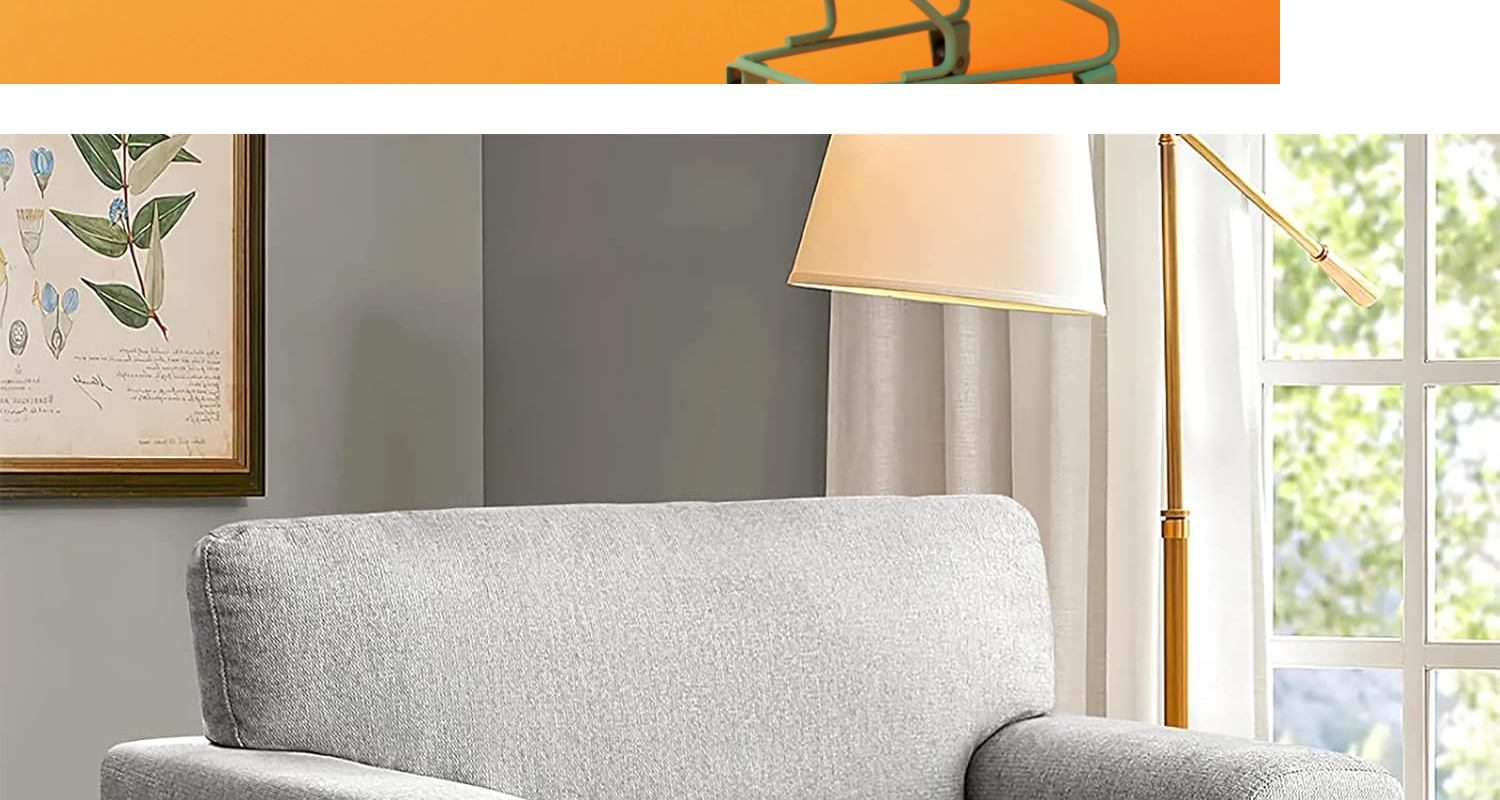
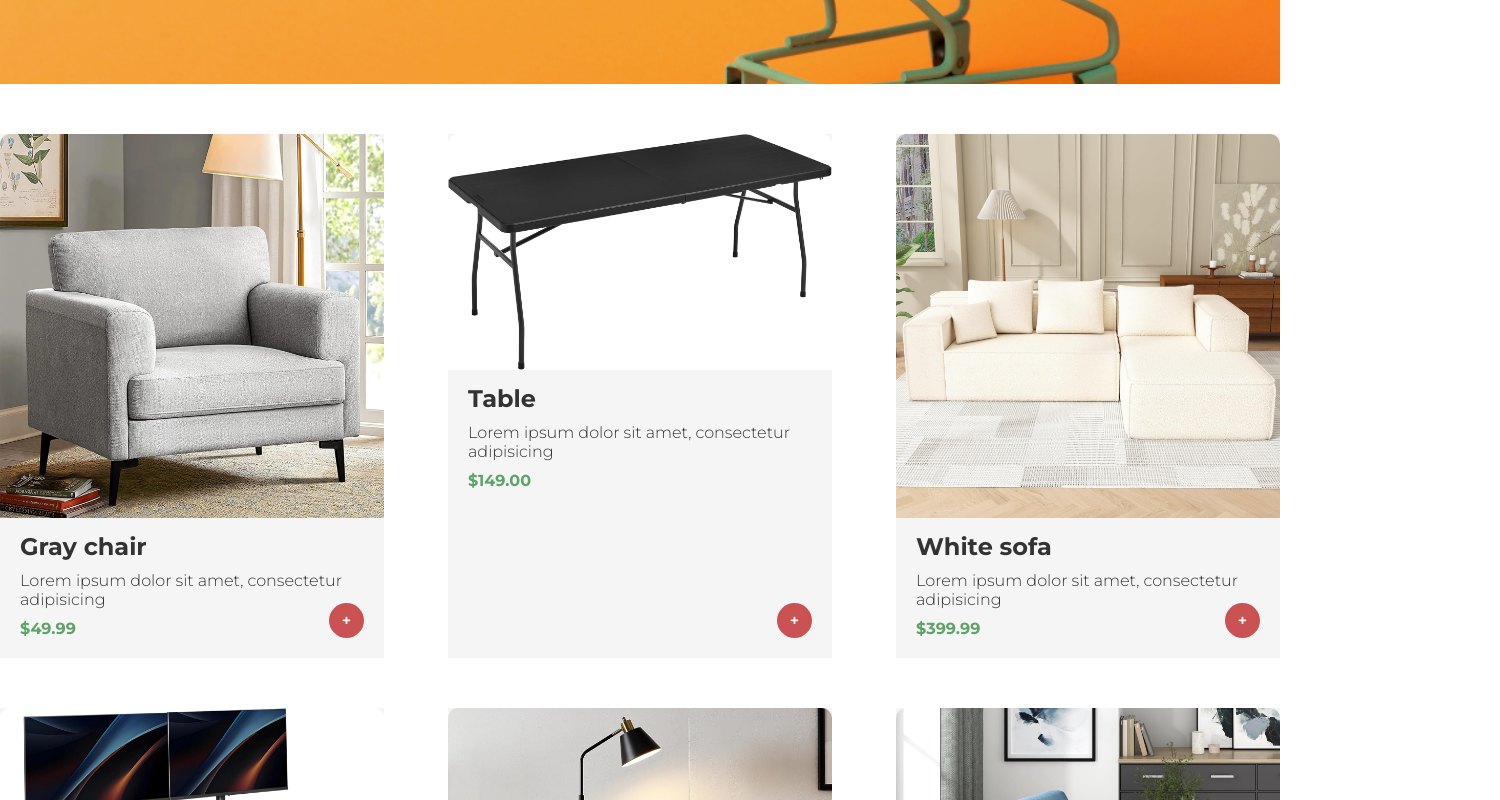
Before and after one commit to binaryboobs/E-commerce_react-js, a React (Create React App) app: page / in a window 1280 px wide. Shown: the part 540-1340 px from the top of the page, 1500 px wide, since content can reach past the window. Built offline with nearby package versions, Linux system fonts and the light colour scheme.

Commit message:
beautified product items

```diff
--- a/src/components/Item.js
+++ b/src/components/Item.js
@@ -7,7 +7,7 @@
         <img src={"./img/" + this.props.item.img} />
         <h2>{this.props.item.title}</h2>
         <p>{this.props.item.desc}</p>
-        <b>{this.props.item.price}</b>
+        <b>${this.props.item.price}</b>
         <div className='add-to-cart'>+</div>
       </div>
     )
--- a/src/index.css
+++ b/src/index.css
@@ -72,6 +72,63 @@
     color: #fff;
 }
 
+main {
+    display: flex;
+    width: 100%;
+    flex-wrap: wrap;
+    justify-content: space-between;
+}
+
+main .item {
+    width: 30%;
+    margin-bottom: 50px;
+    background: #f5f5f5;
+    overflow: hidden;
+    position: relative;
+    padding-bottom: 20px;
+}
+
+main .item img {
+    width: 100%;
+    border-radius: 10px 10px 0 0;
+    transition: transform 500ms ease;
+}
+
+main .item img:hover {
+    transform: scale(1.05);
+}
+
+main h2,
+main p,
+main b {
+    margin: 10px 20px;
+    color: #333;
+}
+
+main b {
+    color: #5fa36a;
+}
+
+main .add-to-cart {
+    position: absolute;
+    right: 20px;
+    bottom: 20px;
+    background: #ca5252;
+    width: 35px;
+    height: 35px;
+    text-align: center;
+    line-height: 35px;
+    color: #fff;
+    border-radius: 50%;
+    cursor: pointer;
+    font-weight: 600;
+    transition: transform 500ms ease;
+}
+
+main .add-to-cart:hover {
+    transform: scale(1.5) translateY(-5px);
+}
+
 footer {
     text-align: center;
     margin-top: 100px;
```
